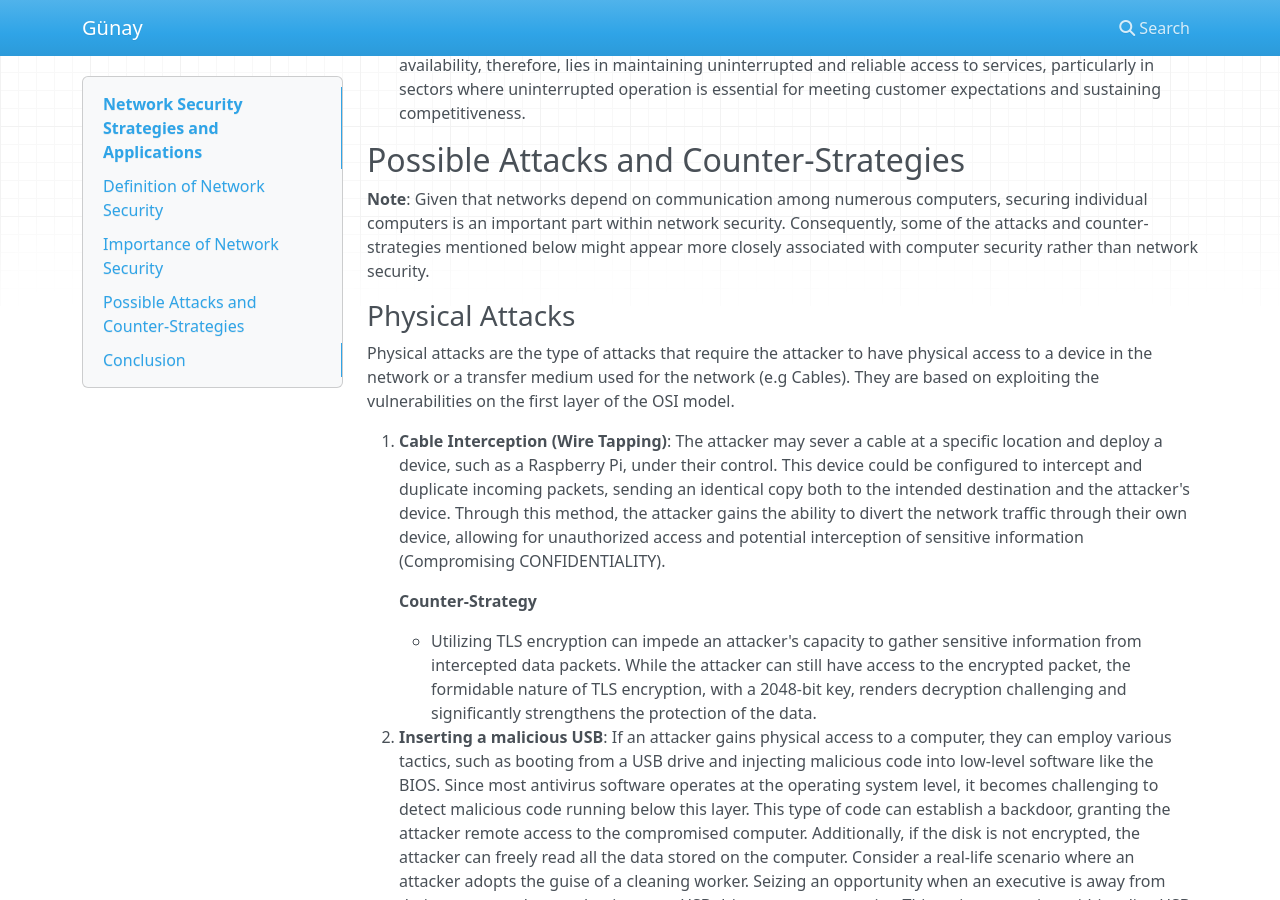
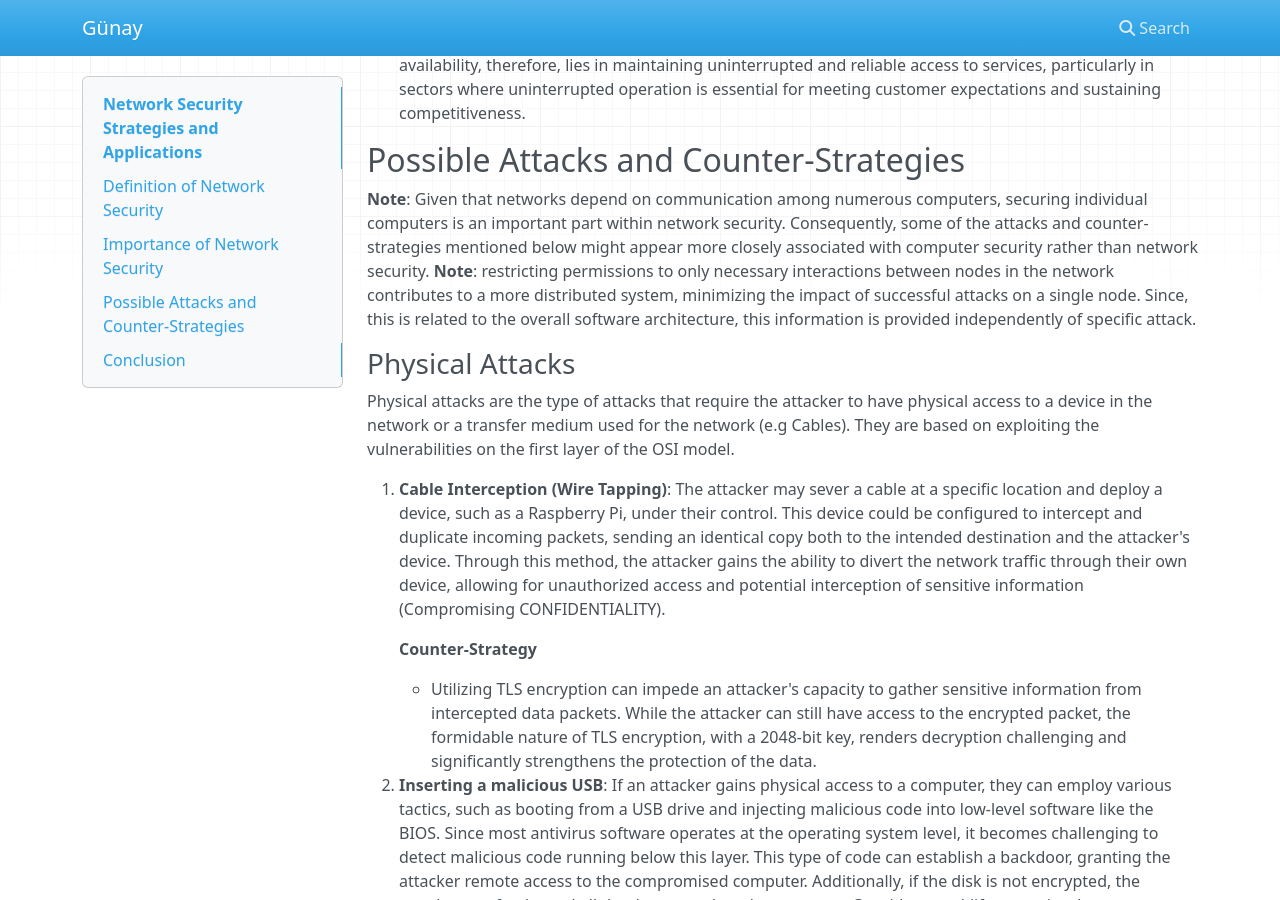
Before and after one commit to gunaykrgl/siber_guvenlik, an MkDocs documentation site: the page built from docs/index.md, in a window 1280 px wide and 900 px high, scrolled down 1025 px. Built offline with MkDocs 1.6.1, drawn with Linux system fonts in a browser that asks for light colours; nearby versions of some CDN libraries.

Commit message:
Add note about restricting permissions to improve system security

```diff
--- a/docs/index.md
+++ b/docs/index.md
@@ -15,6 +15,8 @@ As a second example, consider operating a bank where ensuring the integrity of d
 
 ## Possible Attacks and Counter-Strategies
 **Note**: Given that networks depend on communication among numerous computers, securing individual computers is an important part within network security. Consequently, some of the attacks and counter-strategies mentioned below might appear more closely associated with computer security rather than network security.
+**Note**:  restricting permissions to only necessary interactions between nodes in the network contributes to a more distributed system, minimizing the impact of successful attacks on a single node. Since, this is related to the overall software architecture, this information is provided independently of specific attack.
+
 ### Physical Attacks
 Physical attacks are the type of attacks that require the attacker to have physical access to a device in the network or a transfer medium used for the network (e.g Cables). They are based on exploiting the vulnerabilities on the first layer of the OSI model.
 
```
